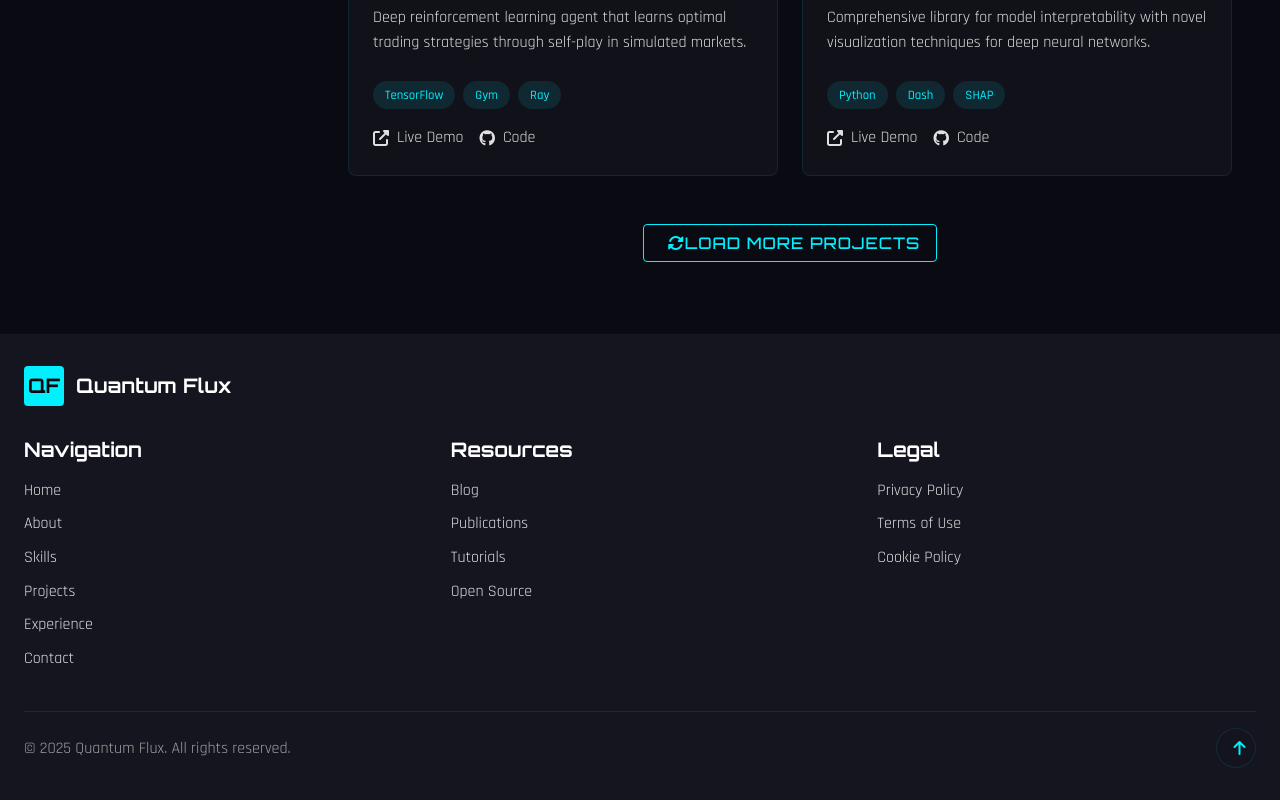
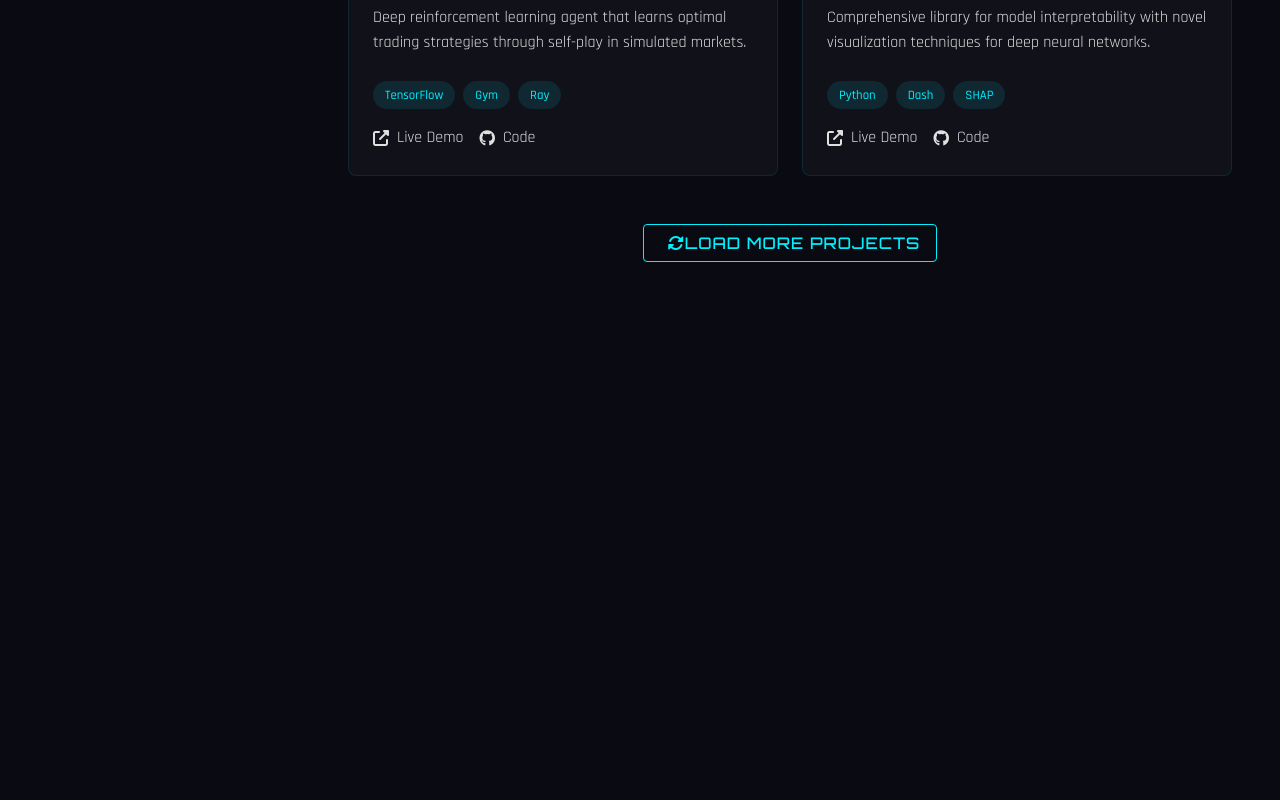
Before and after one commit to Mr-Sajan-Kumar-Sah/KUMAR, a plain HTML site: page view-all-projects.html in a window 1280 px wide. Shown: the part 1669-2469 px from the top of the page. After the commit the page ends 2003 px from the top, so only its background shows below. Drawn offline with Linux system fonts and the light colour scheme.

Commit message:
Add files via upload

```diff
--- a/view-all-projects.html
+++ b/view-all-projects.html
@@ -251,11 +251,11 @@
                 <a href="#" class="social-link" aria-label="LinkedIn"><i class="fab fa-linkedin"></i></a>
                 <a href="#" class="social-link" aria-label="Twitter"><i class="fab fa-twitter"></i></a>
                 <a href="#" class="social-link" aria-label="Medium"><i class="fab fa-medium"></i></a>
+                <a href="admin-login.html" class="admin-link">
+                    <i class="fas fa-lock"></i>
+                </a>
             </div>
-            <a href="admin-login.html" class="admin-link">
-                <i class="fas fa-lock"></i>
-                <span>Admin</span>
-            </a>
+
         </div>
     </nav>
 
@@ -464,54 +464,10 @@
         </section>
     </main>
 
-    <!-- Footer -->
-    <footer class="main-footer">
-        <div class="container">
-            <div class="footer-content">
-                <div class="footer-brand">
-                    <span class="footer-logo">QF</span>
-                    <span class="footer-name">Quantum Flux</span>
-                </div>
-                <div class="footer-links">
-                    <div class="link-group">
-                        <h4>Navigation</h4>
-                        <a href="index.html#home">Home</a>
-                        <a href="index.html#about">About</a>
-                        <a href="index.html#skills">Skills</a>
-                        <a href="view-all-projects.html">Projects</a>
-                        <a href="index.html#experience">Experience</a>
-                        <a href="index.html#contact">Contact</a>
-                    </div>
-                    <div class="link-group">
-                        <h4>Resources</h4>
-                        <a href="#">Blog</a>
-                        <a href="#">Publications</a>
-                        <a href="#">Tutorials</a>
-                        <a href="#">Open Source</a>
-                    </div>
-                    <div class="link-group">
-                        <h4>Legal</h4>
-                        <a href="#">Privacy Policy</a>
-                        <a href="#">Terms of Use</a>
-                        <a href="#">Cookie Policy</a>
-                    </div>
-                </div>
-            </div>
-            <div class="footer-bottom">
-                <div class="copyright">
-                    &copy; <span id="currentYear"></span> Quantum Flux. All rights reserved.
-                </div>
-                <div class="back-to-top">
-                    <a href="#" class="btn btn-icon" aria-label="Back to top">
-                        <i class="fas fa-arrow-up"></i>
-                    </a>
-                </div>
-            </div>
-        </div>
-    </footer>
+
 
     <!-- Scripts -->
-    <script src="js/scripts.js"></script>
+    <script src="scripts.js"></script>
     <script>
         // Project filtering functionality
         document.addEventListener('DOMContentLoaded', function() {
```
Also changed, not shown: index.html (+9 -5 lines).
